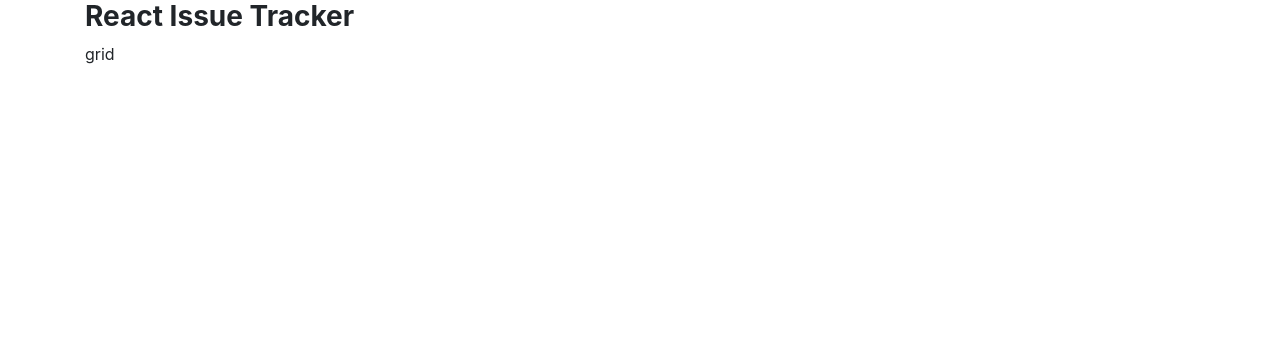
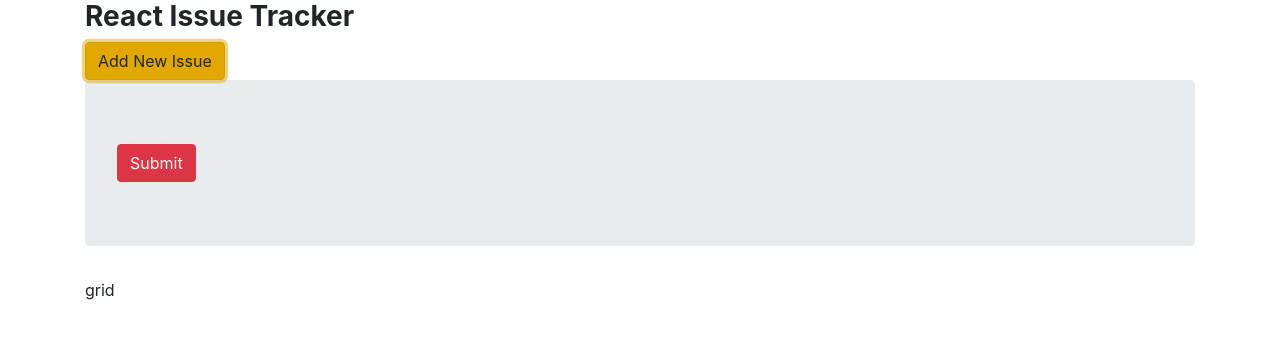
Before and after one commit to ali1129js/issuetracker-app, a React (Create React App) app: page / in a window 1280 px wide. Both pictures are taken after a click on the button "Add New Issue". Shown: the top 338 px of the page. Built offline with nearby package versions, Linux system fonts and the light colour scheme.

Commit message:
test modal

```diff
--- a/src/components/App.js
+++ b/src/components/App.js
@@ -12,7 +12,7 @@ class App extends Component {
         status: "open",
       },
     ],
-    isOpen: true,
+    isOpen: false,
   };
 
   handleToggle = () => {
@@ -26,6 +26,9 @@ class App extends Component {
         <h3>
           <strong>React Issue Tracker</strong>
         </h3>
+        <button className="btn btn-warning" onClick={this.handleToggle}>
+          Add New Issue
+        </button>
         <NewIssue show={this.state.isOpen} handleToggle={this.handleToggle} />
         <Grid />
       </div>
--- a/src/components/NewIssue.js
+++ b/src/components/NewIssue.js
@@ -4,11 +4,33 @@ const NewIssue = ({ handleToggle, show }) => {
   if (!show) {
     return null;
   }
+  const backdropStyle = {
+    position: "fixed",
+    top: 0,
+    bottom: 0,
+    left: 0,
+    right: 0,
+    backgroundColor: "rgba(0,0,0,0.3)",
+    padding: 50,
+  };
+
+  // The modal "window"
+  const modalStyle = {
+    backgroundColor: "#fff",
+    borderRadius: 5,
+    maxWidth: 500,
+    minHeight: 300,
+    margin: "0 auto",
+    padding: 30,
+  };
   return (
     <div className="jumbotron">
-      <button className="btn btn-warning" onClick={handleToggle}>
-        Add New Issue
+      <button className="btn btn-danger" onClick={handleToggle}>
+        Submit
       </button>
+      <div className="backdrop" style={{ backdropStyle }}>
+        <div className="modal" style={{ modalStyle }}></div>
+      </div>
     </div>
   );
 };
```
